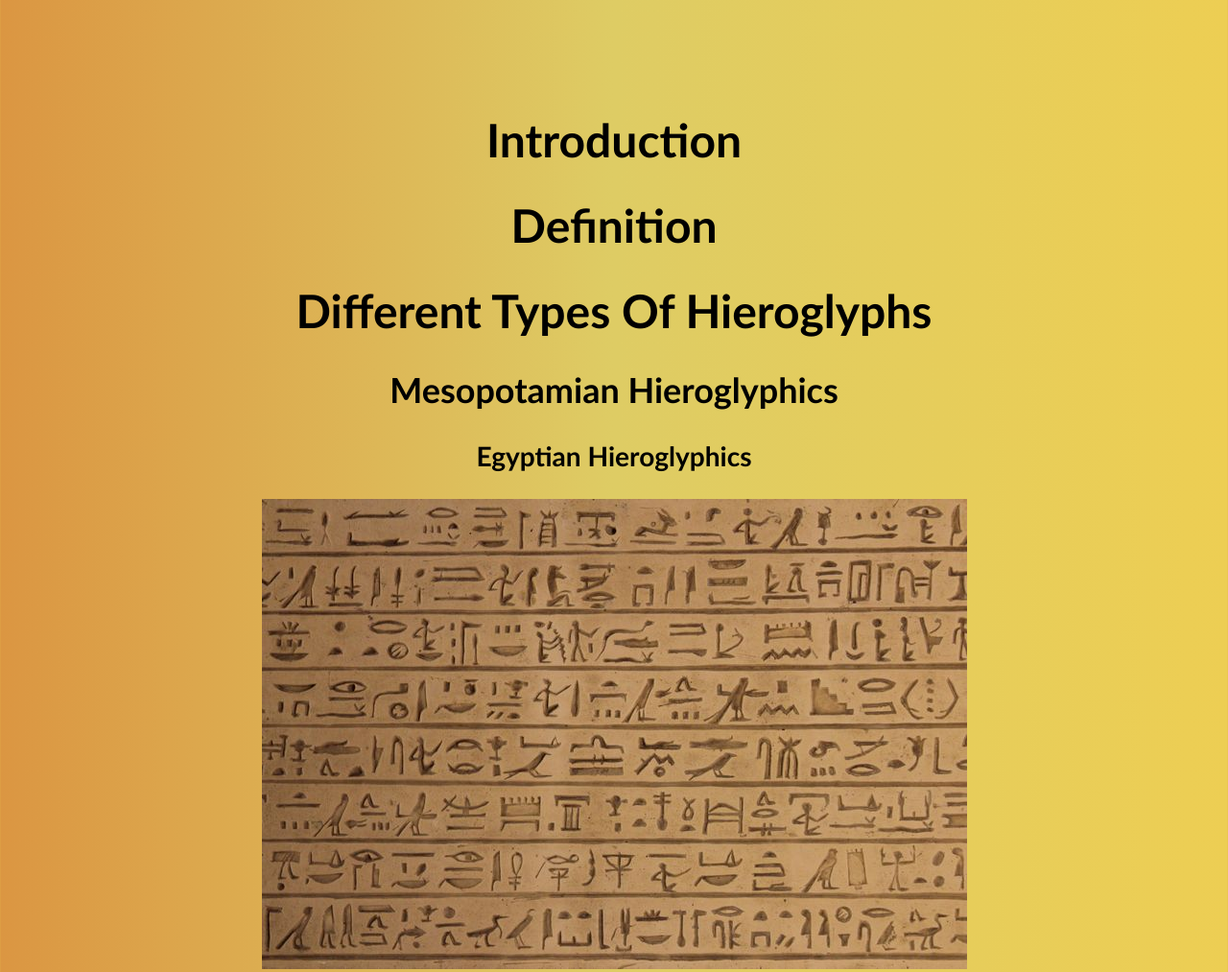
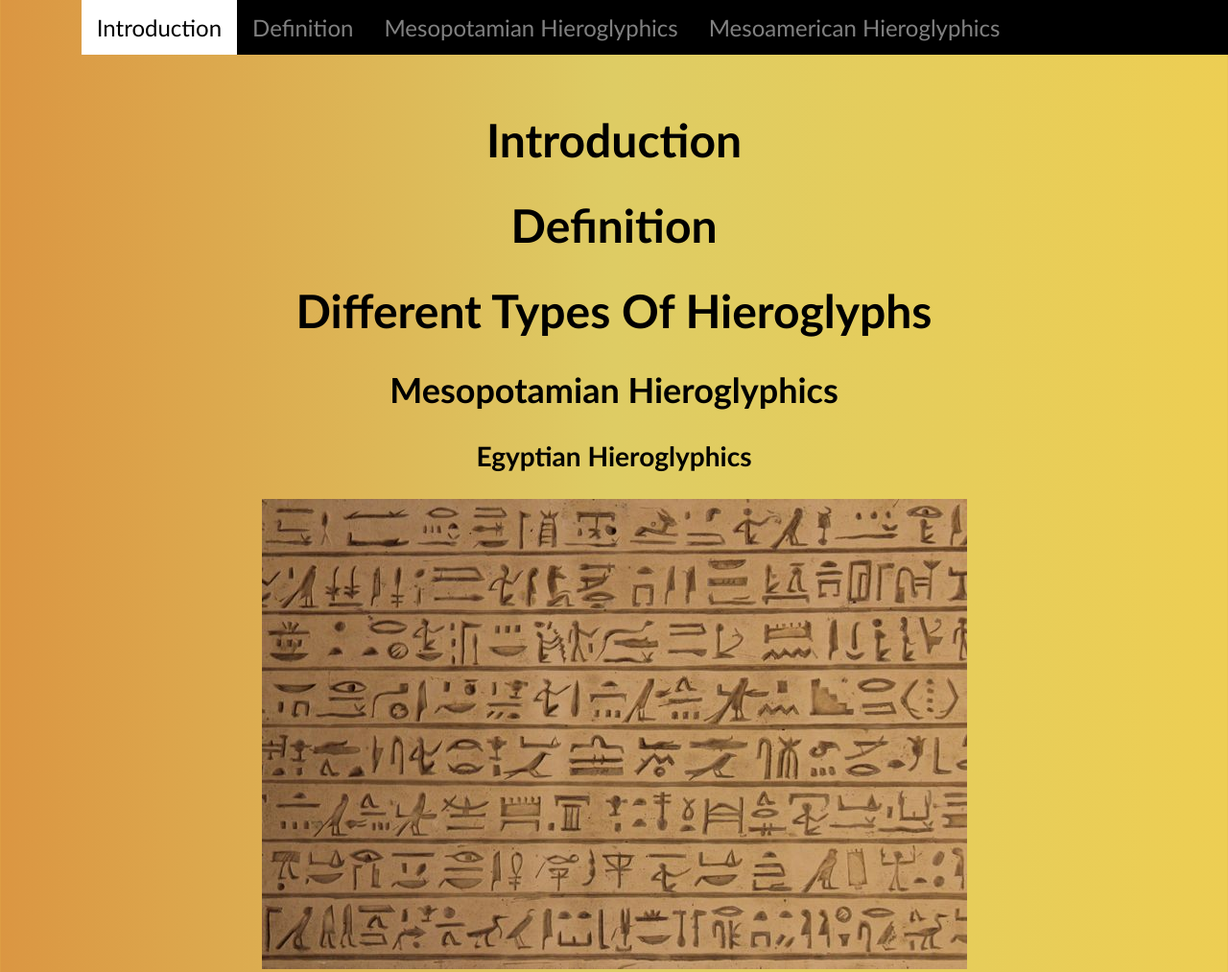
Before and after one commit to 2526-2ihif-wmc/wintertermprojectwebsite-Amelie-Frisch, a plain HTML site: page index.html in a window 1280 px wide. Shown: the top 1013 px of the page at 96% size. Drawn offline with Linux system fonts and the light colour scheme.

Commit message:
Navbar style

```diff
--- a/index.html
+++ b/index.html
@@ -5,6 +5,14 @@
     <title>Hieroglyphics</title>
     <link rel="stylesheet" href="style.css"/></head>
 <body>
+    <div class="navbar">
+        <ul>
+            <li><a class="active" href="#introduction">Introduction</a></li>
+            <li><a href="#definiton">Definition</a></li>
+            <li><a href="#mesopotamian-hieroglyphics">Mesopotamian Hieroglyphics</a></li>
+            <li><a href="#mesoamerican-hieroglyphics">Mesoamerican Hieroglyphics</a></li>
+        </ul>
+    </div>
     <div class="main-align">
         <h1>Introduction</h1>
         <h1>Definition</h1>
--- a/style.css
+++ b/style.css
@@ -9,3 +9,33 @@ body {
 .main-align {
     text-align: center;
 }
+.navbar ul {
+  list-style-type: none;
+  margin: 0;
+  padding: 0;
+  overflow: hidden;
+  background-color: black;
+  position: fixed;
+  top: 0;
+  width: 100%;
+}
+.navbar ul li {
+    float: left;
+}
+.navbar li a {
+  display: block;
+  text-align: center;
+  padding: 14px 16px;
+  text-decoration: none;
+}
+.navbar ul li a:hover:not(.active) {
+  background-color: darkslategrey;
+  color: white;
+}
+.navbar ul li a.active {
+  background-color: white;
+  color: black;
+}
+.navbar ul li a:visited, a:link, a:active {
+    color: gray;
+}
```
